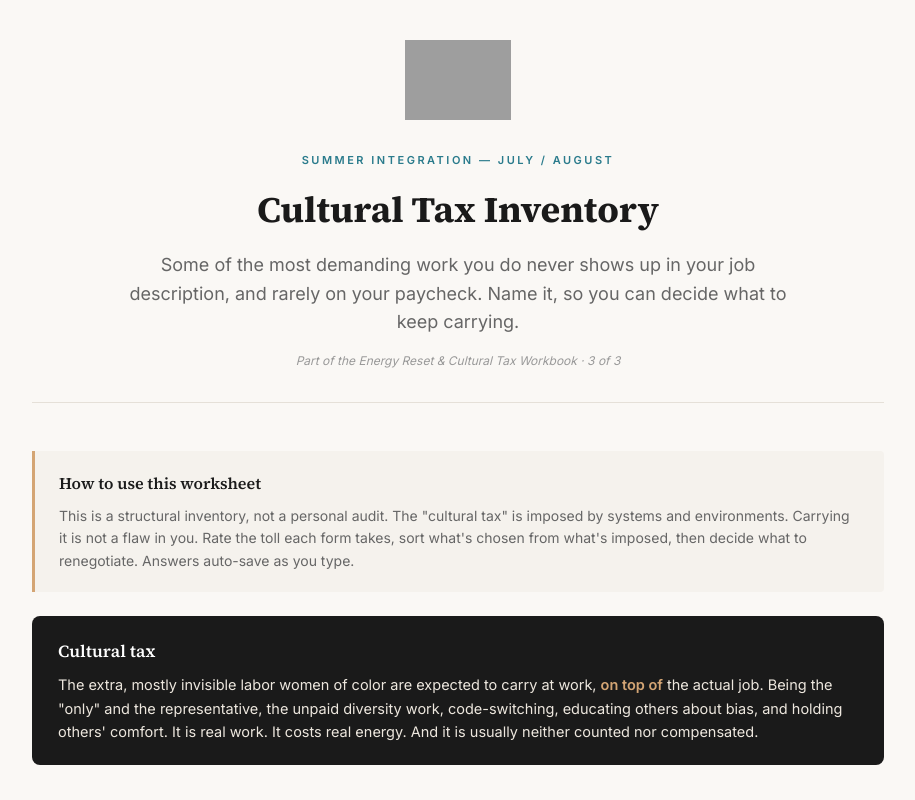
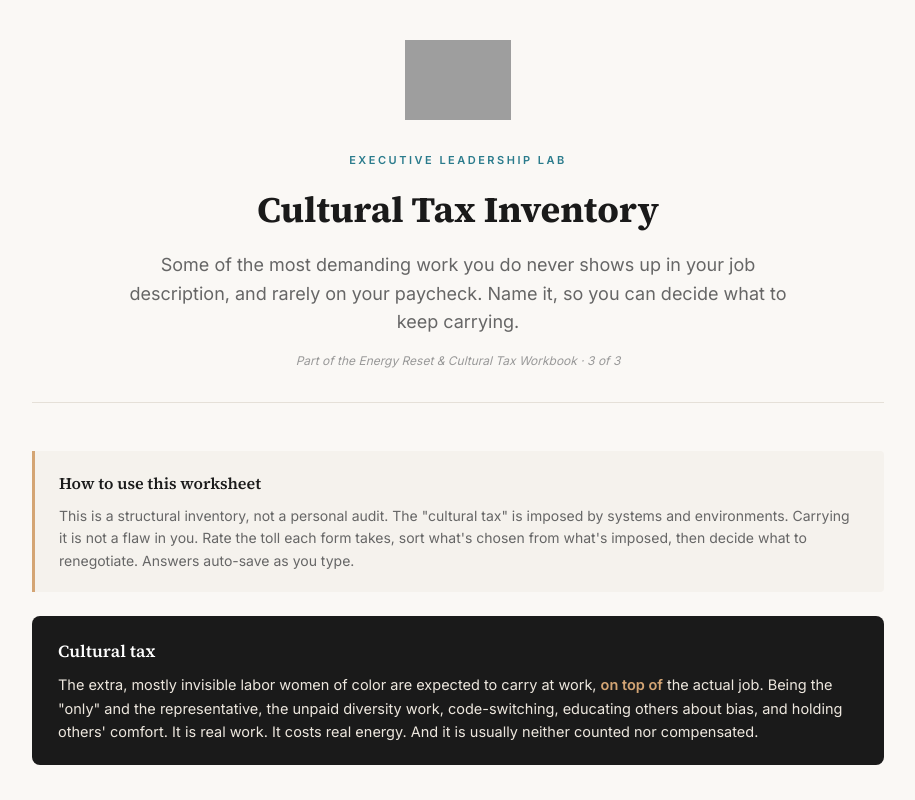
Before and after one commit to coachwendycwc/executive-lab, a plain HTML site: page summer-integration/cultural-tax-inventory.html in a window 1280 px wide. Shown: the top 800 px of the page, without its empty margins (182-1097 px from the left). Drawn offline with Linux system fonts and the light colour scheme; grey boxes are pictures that could not be loaded.

Commit message:
Make Summer Integration worksheets evergreen (drop July/August seasonal labels)

```diff
--- a/summer-integration/cultural-tax-inventory.html
+++ b/summer-integration/cultural-tax-inventory.html
@@ -76,7 +76,7 @@
     <div class="container">
         <header>
             <img src="https://coachingwomenofcolor.com/logo.webp" alt="Coaching Women of Color" class="logo">
-            <span class="module-label">Summer Integration &mdash; July / August</span>
+            <span class="module-label">Executive Leadership Lab</span>
             <h1>Cultural Tax Inventory</h1>
             <p class="subtitle">Some of the most demanding work you do never shows up in your job description, and rarely on your paycheck. Name it, so you can decide what to keep carrying.</p>
             <p class="workbook-tag">Part of the Energy Reset &amp; Cultural Tax Workbook &middot; 3 of 3</p>
@@ -206,7 +206,7 @@
     </div>
 
     <footer>
-        <p>Executive Leadership Lab &mdash; Summer Integration</p>
+        <p>Executive Leadership Lab</p>
         <p><a href="https://coachingwomenofcolor.com">Coaching Women of Color&reg;</a></p>
     </footer>
 
```
Also changed, not shown: summer-integration/energy-audit.html (+2 -2 lines), summer-integration/recovery-ritual-planner.html (+2 -2 lines), summer-integration/sponsor-vs-mentor-guide.html (+2 -2 lines).
